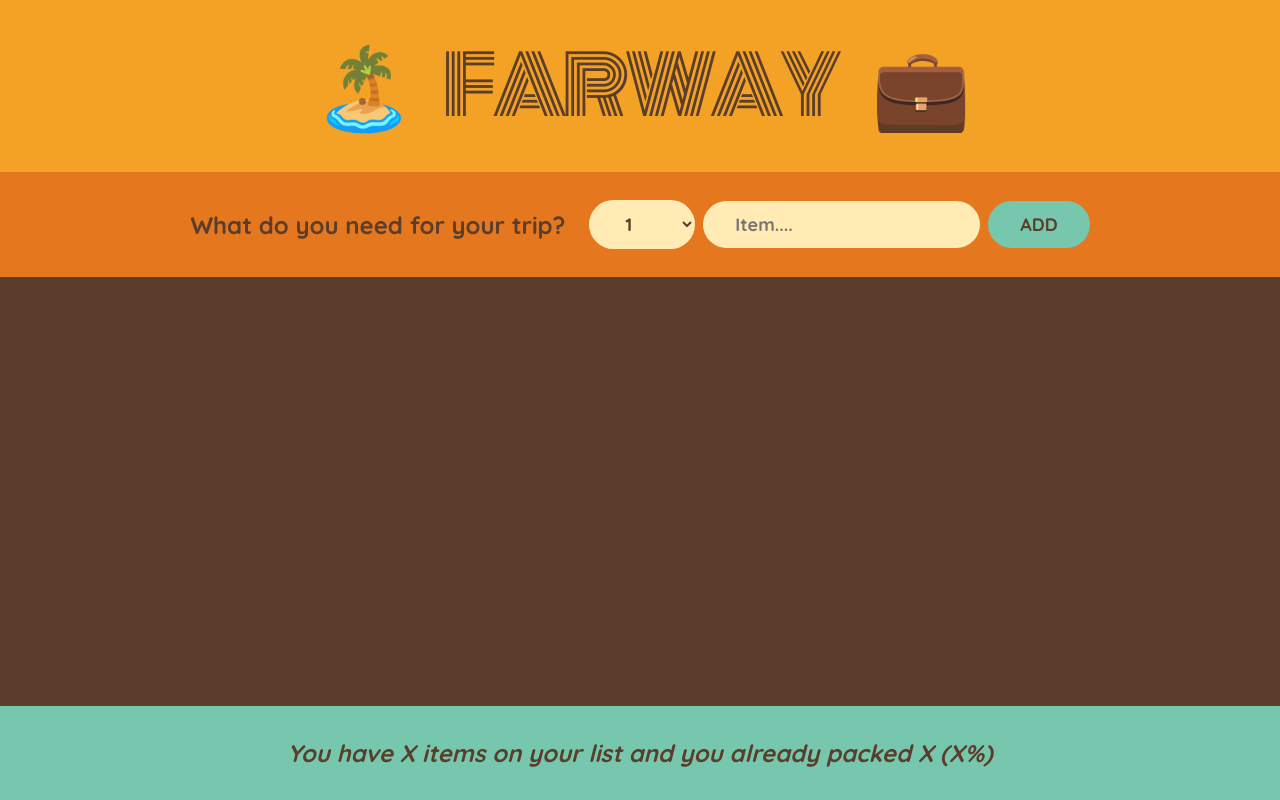
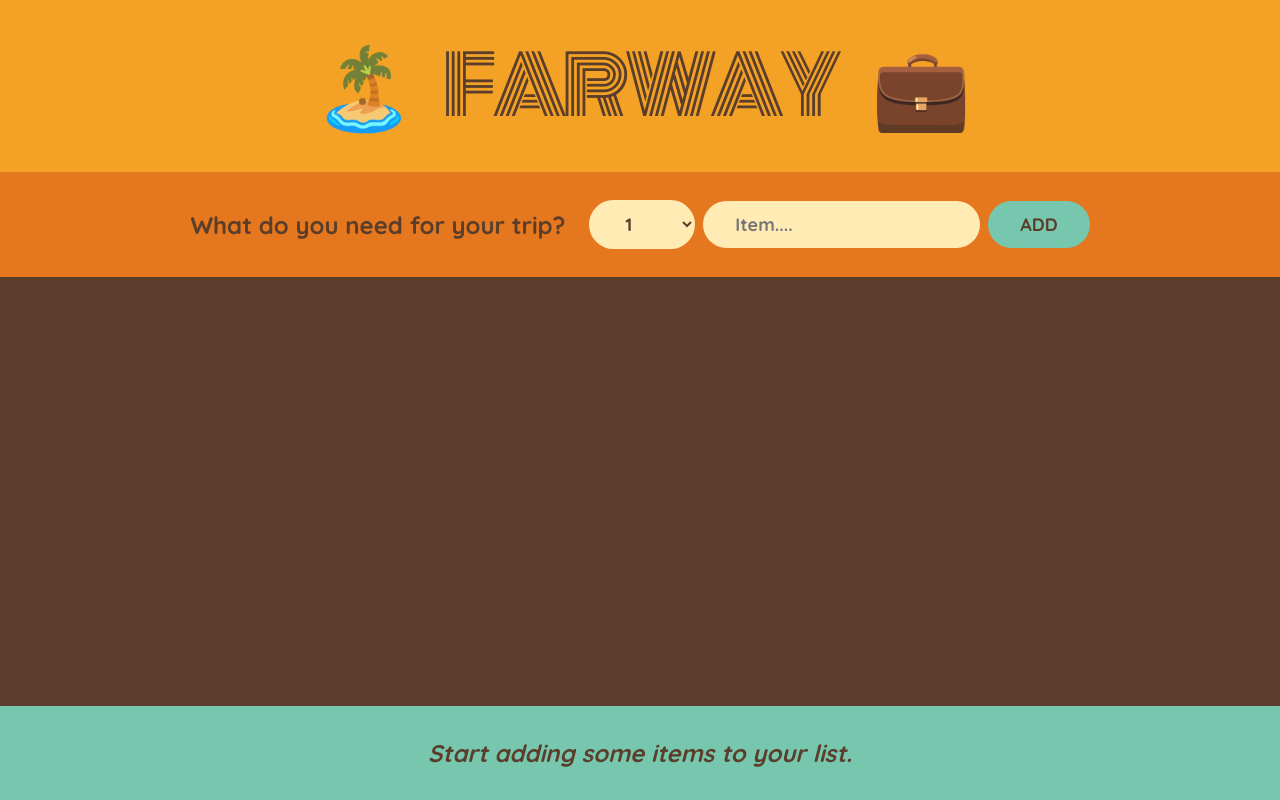
Before and after one commit to Zeusangis/react-travel-list, a React (Create React App) app: page / in a window 1280 px wide. Built offline with nearby package versions, Linux system fonts and the light colour scheme; the HTML template or start-up script is replaced by a standard one.

Commit message:
updated the stats of the list

```diff
--- a/src/App.js
+++ b/src/App.js
@@ -24,7 +24,7 @@ export default function App() {
       <Logo />
       <Form onAddItems={handleAddItems} />
       <PackingList items={items} onDeleteItems={handleDeleteItem} onToggle={handleTogglePacked} />
-      <Stats />
+      <Stats items={items} />
     </div>
   );
 }
@@ -84,7 +84,7 @@ function PackingList({ items, onDeleteItems, onToggle }) {
 function Item({ item, onDeleteItems, onToggle }) {
   return (
     <li>
-      <input type="checkbox" onClick={()=> onToggle(item.id)}/>
+      <input type="checkbox" onClick={() => onToggle(item.id)} />
       <span style={item.packed ? { textDecoration: "line-through" } : {}}>
         {item.quantity} {item.description}
       </span>
@@ -93,10 +93,15 @@ function Item({ item, onDeleteItems, onToggle }) {
   );
 }
 
-function Stats() {
+function Stats({ items }) {
+  const numItems = items.length
+  const packedItems = items.filter((items) => items.packed).length
+  const percentage = Math.round((packedItems/numItems)*100)
   return (
     <footer className="stats">
-      <em>You have X items on your list and you already packed X (X%)</em>
+      <em>{numItems === 0? "Start adding some items to your list.":
+        percentage === 100 ? "You got everything! Ready to go. ✈️":
+        `You have ${numItems} in your list and you already packed packed ${packedItems} (${percentage}%)`}</em>
     </footer>
   );
 }
```
